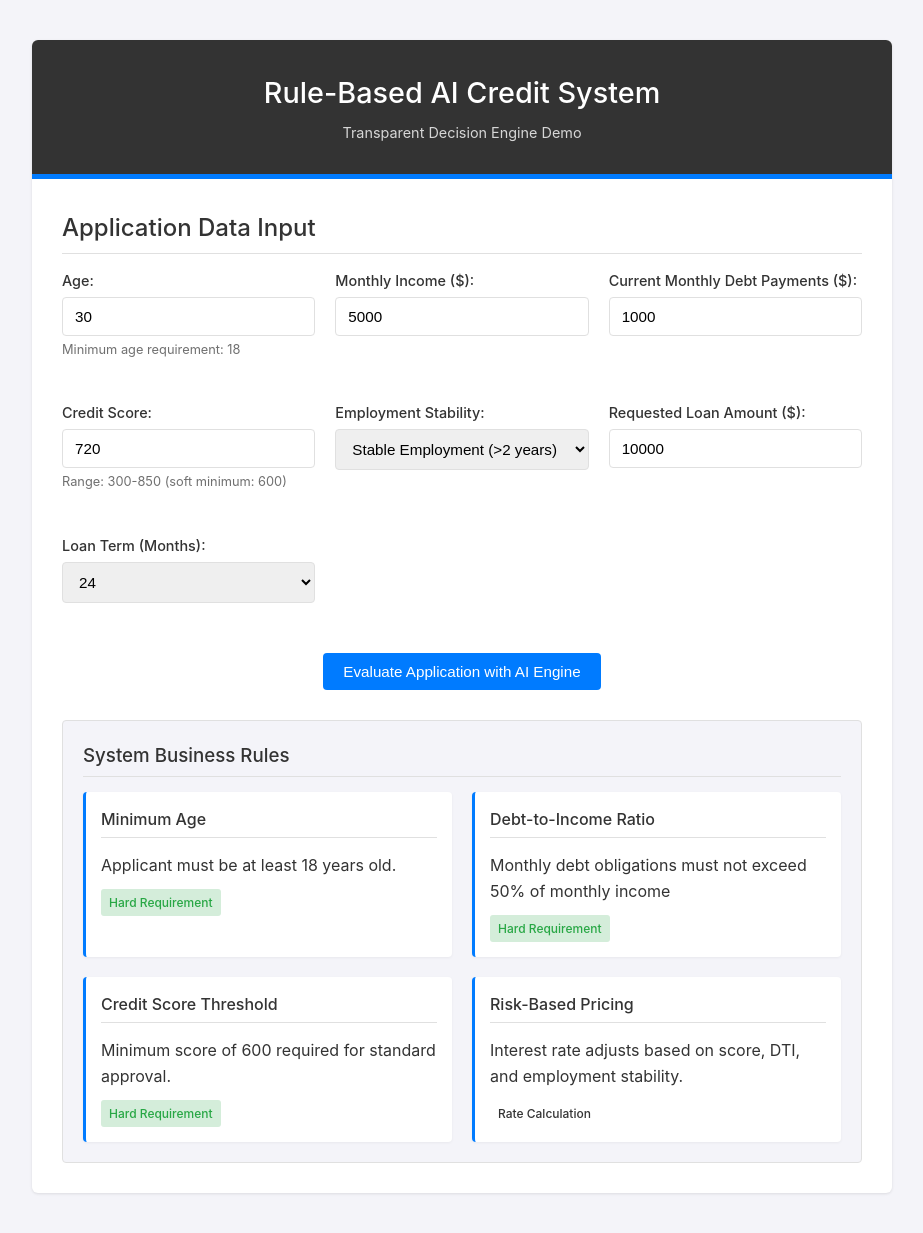
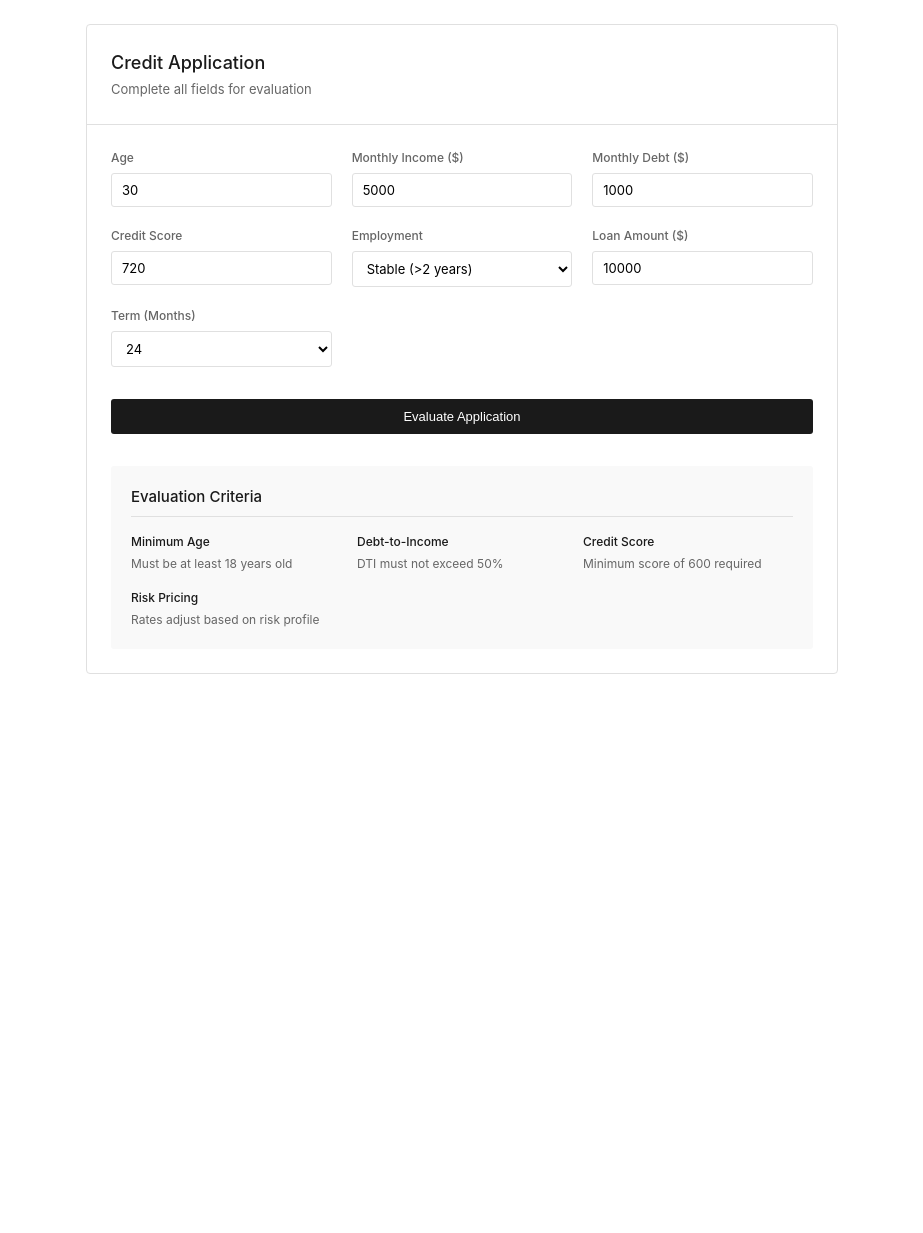
Before and after one commit to joegsuero/ai-explained, a Django app: template 01-rule-based-ai/templates/form.html in a window 1280 px wide. Shown: the whole page, without its empty margins (178-1101 px from the left). After the commit the page ends 674 px from the top, so only its background shows below. Run offline with Django 3.2, Linux system fonts and the light colour scheme; the template is opened without the code that fills it, so the values that code supplies are empty.

Commit message:
Fix in styles

```diff
--- a/01-rule-based-ai/templates/base.html
+++ b/01-rule-based-ai/templates/base.html
@@ -3,178 +3,151 @@
   <head>
     <meta charset="UTF-8" />
     <meta name="viewport" content="width=device-width, initial-scale=1.0" />
-    <title>{% block title %}Rule-Based AI Credit System{% endblock %}</title>
+    <title>{% block title %}Credit Decision System{% endblock %}</title>
     <style>
       :root {
-        /* Minimal color palette */
-        --primary: #333;
-        --secondary: #007bff;
-        --bg-light: #f4f4f9;
-        --border-color: #e0e0e0;
-        --success: #28a745;
-        --danger: #dc3545;
+        --text-primary: #1a1a1a;
+        --text-secondary: #666;
+        --border: #e0e0e0;
+        --bg: #ffffff;
+        --bg-secondary: #f9f9f9;
       }
 
       * {
-        box-sizing: border-box;
         margin: 0;
         padding: 0;
+        box-sizing: border-box;
       }
 
       body {
         font-family: -apple-system, BlinkMacSystemFont, "Segoe UI", Roboto,
-          "Helvetica Neue", Arial, sans-serif;
-        line-height: 1.6;
-        color: var(--primary);
-        background-color: var(--bg-light);
-        min-height: 100vh;
-        padding: 40px 0;
+          Oxygen, sans-serif;
+        font-size: 14px;
+        line-height: 1.5;
+        color: var(--text-primary);
+        background: var(--bg);
+        padding: 24px;
+        max-width: 800px;
+        margin: 0 auto;
       }
 
       .container {
-        max-width: 900px; /* Reduced max-width for focus */
-        margin: 0 auto;
-        padding: 0 20px;
-      }
-
-      .card {
-        background: white;
-        border-radius: 6px;
-        box-shadow: 0 1px 3px rgba(0, 0, 0, 0.1); /* Subtle shadow */
-        overflow: hidden;
+        border: 1px solid var(--border);
+        border-radius: 4px;
+        background: var(--bg);
       }
 
       .header {
-        background: var(--primary);
-        color: white;
-        padding: 30px;
-        text-align: center;
-        border-bottom: 5px solid var(--secondary);
+        padding: 24px;
+        border-bottom: 1px solid var(--border);
       }
 
       .header h1 {
-        font-size: 1.8rem;
+        font-size: 18px;
         font-weight: 500;
-        margin-bottom: 5px;
+        margin-bottom: 4px;
       }
 
       .header p {
-        font-size: 0.9rem;
-        opacity: 0.8;
+        font-size: 13px;
+        color: var(--text-secondary);
       }
 
       .content {
-        padding: 30px;
+        padding: 24px;
       }
 
-      h2,
-      h3,
-      h4 {
-        color: var(--primary);
+      h2 {
+        font-size: 15px;
         font-weight: 500;
-        margin-bottom: 15px;
-        border-bottom: 1px solid var(--border-color);
-        padding-bottom: 5px;
+        margin-bottom: 16px;
+        padding-bottom: 8px;
+        border-bottom: 1px solid var(--border);
+      }
+
+      .form-grid {
+        display: grid;
+        grid-template-columns: repeat(auto-fit, minmax(200px, 1fr));
+        gap: 20px;
+        margin-bottom: 32px;
       }
 
       .form-group {
-        margin-bottom: 20px;
+        margin-bottom: 0;
       }
 
       label {
         display: block;
-        margin-bottom: 5px;
+        font-size: 12px;
         font-weight: 500;
-        font-size: 0.9rem;
+        margin-bottom: 6px;
+        color: var(--text-secondary);
       }
 
       input,
       select {
         width: 100%;
-        padding: 10px 12px;
-        border: 1px solid var(--border-color);
-        border-radius: 4px;
-        font-size: 0.95rem;
-        transition: border-color 0.2s;
+        padding: 8px 10px;
+        border: 1px solid var(--border);
+        border-radius: 3px;
+        font-size: 13px;
+        font-family: inherit;
+        background: var(--bg);
       }
 
       input:focus,
       select:focus {
         outline: none;
-        border-color: var(--secondary);
+        border-color: #999;
       }
 
-      .grid {
-        display: grid;
-        gap: 20px;
-        grid-template-columns: repeat(auto-fit, minmax(250px, 1fr));
+      .submit-btn {
+        display: block;
+        width: 100%;
+        padding: 10px;
+        background: var(--text-primary);
+        color: white;
+        border: none;
+        border-radius: 3px;
+        font-size: 13px;
+        font-weight: 500;
+        cursor: pointer;
+        transition: opacity 0.2s;
       }
 
-      .btn {
-        display: inline-block;
-        background: var(--secondary);
-        color: white;
-        padding: 10px 20px;
-        text-decoration: none;
-        border-radius: 4px;
-        font-weight: 500;
-        border: none;
-        cursor: pointer;
-        transition: background 0.2s;
-        font-size: 0.95rem;
+      .submit-btn:hover {
+        opacity: 0.9;
       }
 
-      .btn:hover {
-        background: #0056b3;
+      .rules-section {
+        margin-top: 32px;
+        padding: 20px;
+        background: var(--bg-secondary);
+        border-radius: 3px;
       }
 
-      .technical-section {
-        background: var(--bg-light);
-        padding: 20px;
-        border-radius: 4px;
-        margin-top: 30px;
-        border: 1px solid var(--border-color);
+      .rules-grid {
+        display: grid;
+        grid-template-columns: repeat(auto-fit, minmax(180px, 1fr));
+        gap: 16px;
+        margin-top: 16px;
       }
 
-      .info-card {
-        padding: 15px;
-        border-left: 3px solid var(--secondary);
-        background: white;
-        border-radius: 4px;
-        box-shadow: 0 1px 3px rgba(0, 0, 0, 0.05);
+      .rule-item {
+        font-size: 12px;
       }
 
-      .status-indicator {
-        display: inline-block;
-        padding: 4px 8px;
-        border-radius: 3px;
-        font-size: 0.75rem;
-        margin-top: 10px;
+      .rule-item h4 {
         font-weight: 500;
+        margin-bottom: 4px;
       }
 
-      .status-approved {
-        background-color: #d4edda;
-        color: var(--success);
-      }
-
-      .status-rejected {
-        background-color: #f8d7da;
-        color: var(--danger);
-      }
-
-      @media (max-width: 700px) {
-        .grid {
-          grid-template-columns: 1fr;
-        }
+      .rule-item p {
+        color: var(--text-secondary);
       }
     </style>
-    {% block extra_css %}{% endblock %}
   </head>
   <body>
-    <div class="container">
-      <div class="card">{% block content %} {% endblock %}</div>
-    </div>
-    {% block extra_js %}{% endblock %}
+    <div class="container">{% block content %}{% endblock %}</div>
   </body>
 </html>
--- a/01-rule-based-ai/templates/form.html
+++ b/01-rule-based-ai/templates/form.html
@@ -1,16 +1,15 @@
-{% extends "base.html" %} {% block title %}Credit Application Evaluation{%endblock %} {% block content %}
+{% extends "base.html" %} {% block title %}Credit Application{% endblock %}
+{%block content %}
 <div class="header">
-  <h1>Rule-Based AI Credit System</h1>
-  <p>Transparent Decision Engine Demo</p>
+  <h1>Credit Application</h1>
+  <p>Complete all fields for evaluation</p>
 </div>
 
 <div class="content">
-  <h2>Application Data Input</h2>
-
   <form method="POST" action="">
-    <div class="grid">
+    <div class="form-grid">
       <div class="form-group">
-        <label for="age">Age:</label>
+        <label for="age">Age</label>
         <input
           type="number"
           id="age"
@@ -20,13 +19,10 @@
           max="100"
           value="30"
         />
-        <small style="opacity: 0.7; font-size: 0.8rem"
-          >Minimum age requirement: 18</small
-        >
       </div>
 
       <div class="form-group">
-        <label for="monthly_income">Monthly Income ($):</label>
+        <label for="monthly_income">Monthly Income ($)</label>
         <input
           type="number"
           id="monthly_income"
@@ -39,7 +35,7 @@
       </div>
 
       <div class="form-group">
-        <label for="current_debt">Current Monthly Debt Payments ($):</label>
+        <label for="current_debt">Monthly Debt ($)</label>
         <input
           type="number"
           id="current_debt"
@@ -52,7 +48,7 @@
       </div>
 
       <div class="form-group">
-        <label for="credit_score">Credit Score:</label>
+        <label for="credit_score">Credit Score</label>
         <input
           type="number"
           id="credit_score"
@@ -62,21 +58,18 @@
           max="850"
           value="720"
         />
-        <small style="opacity: 0.7; font-size: 0.8rem"
-          >Range: 300-850 (soft minimum: 600)</small
-        >
       </div>
 
       <div class="form-group">
-        <label for="stable_employment">Employment Stability:</label>
+        <label for="stable_employment">Employment</label>
         <select id="stable_employment" name="stable_employment">
-          <option value="true">Stable Employment (>2 years)</option>
-          <option value="false">Less than 2 years or Unstable</option>
+          <option value="true">Stable (>2 years)</option>
+          <option value="false">Less stable</option>
         </select>
       </div>
 
       <div class="form-group">
-        <label for="loan_amount">Requested Loan Amount ($):</label>
+        <label for="loan_amount">Loan Amount ($)</label>
         <input
           type="number"
           id="loan_amount"
@@ -89,7 +82,7 @@
       </div>
 
       <div class="form-group">
-        <label for="loan_term">Loan Term (Months):</label>
+        <label for="loan_term">Term (Months)</label>
         <select id="loan_term" name="loan_term">
           <option value="12">12</option>
           <option value="24" selected>24</option>
@@ -100,40 +93,31 @@
       </div>
     </div>
 
-    <div style="text-align: center; margin-top: 30px">
-      <button type="submit" class="btn">
-        Evaluate Application with AI Engine
-      </button>
-    </div>
+    <button type="submit" class="submit-btn">Evaluate Application</button>
   </form>
 
-  <div class="technical-section">
-    <h3>System Business Rules</h3>
-    <div class="grid">
-      <div class="info-card">
+  <div class="rules-section">
+    <h2>Evaluation Criteria</h2>
+
+    <div class="rules-grid">
+      <div class="rule-item">
         <h4>Minimum Age</h4>
-        <p>Applicant must be at least 18 years old.</p>
-        <div class="status-indicator status-approved">Hard Requirement</div>
+        <p>Must be at least 18 years old</p>
       </div>
 
-      <div class="info-card">
-        <h4>Debt-to-Income Ratio</h4>
-        <p>Monthly debt obligations must not exceed 50% of monthly income</p>
-        <div class="status-indicator status-approved">Hard Requirement</div>
+      <div class="rule-item">
+        <h4>Debt-to-Income</h4>
+        <p>DTI must not exceed 50%</p>
       </div>
 
-      <div class="info-card">
-        <h4>Credit Score Threshold</h4>
-        <p>Minimum score of 600 required for standard approval.</p>
-        <div class="status-indicator status-approved">Hard Requirement</div>
+      <div class="rule-item">
+        <h4>Credit Score</h4>
+        <p>Minimum score of 600 required</p>
       </div>
 
-      <div class="info-card">
-        <h4>Risk-Based Pricing</h4>
-        <p>
-          Interest rate adjusts based on score, DTI, and employment stability.
-        </p>
-        <div class="status-indicator">Rate Calculation</div>
+      <div class="rule-item">
+        <h4>Risk Pricing</h4>
+        <p>Rates adjust based on risk profile</p>
       </div>
     </div>
   </div>
```
Also changed, not shown: 01-rule-based-ai/templates/decision.html (+52 -145 lines).
